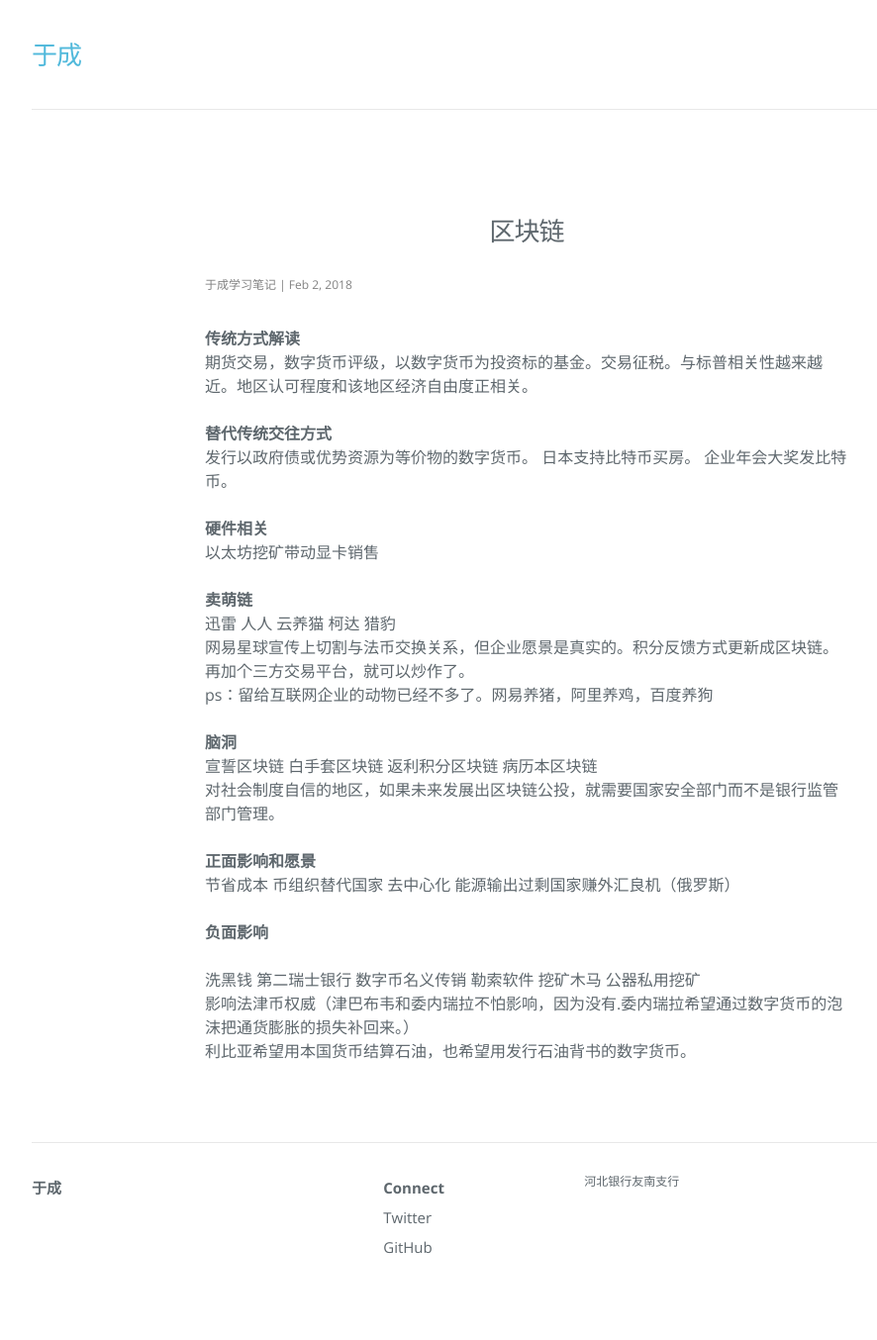
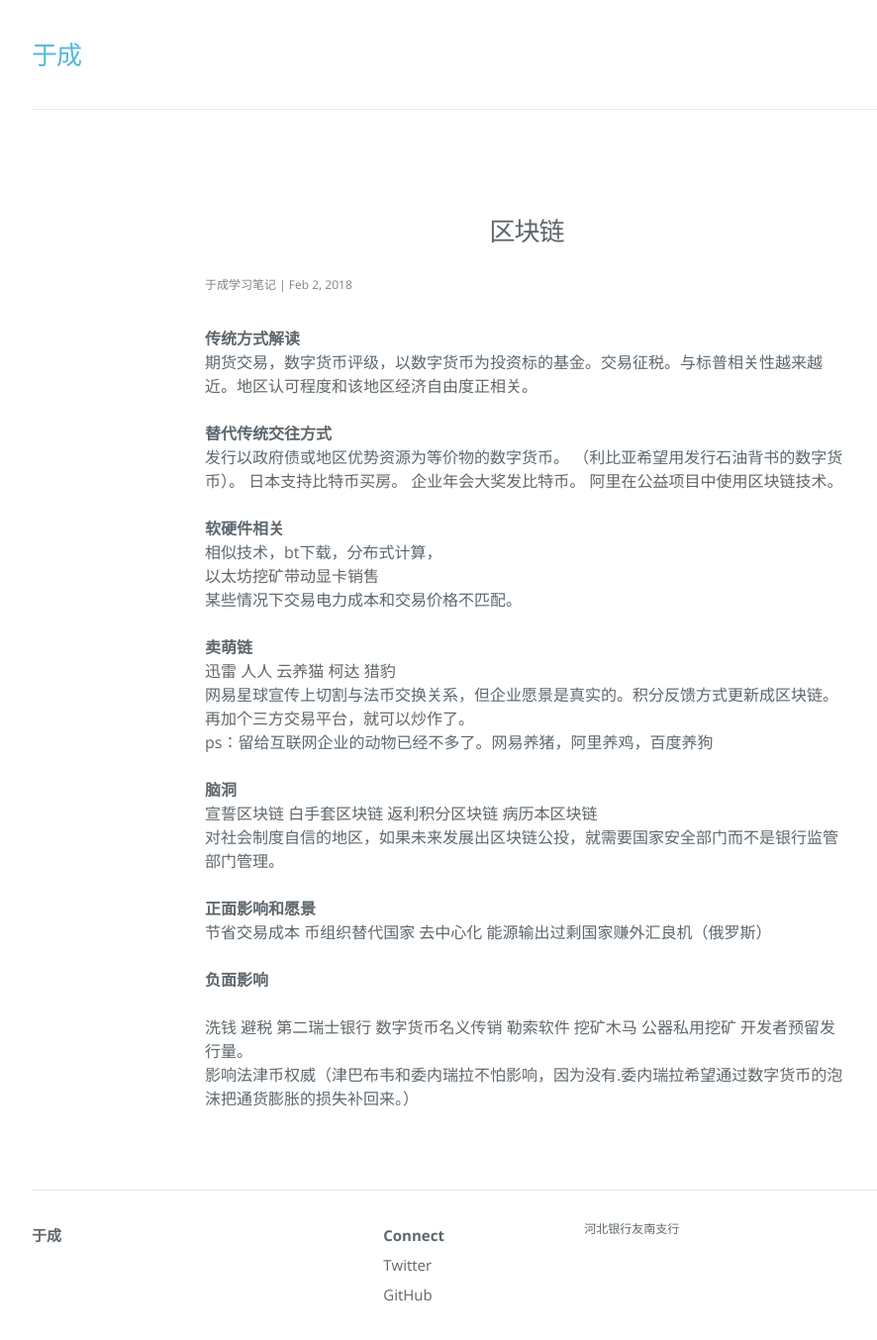
Before and after one commit to hebbank/jekyll, a Jekyll site: the page built from _posts/2018-02-02-qkl.md, in a window 1280 px wide and 1391 px high. Shown: the top 1354 px of the window at 99% size, without its empty margins (108-994 px from the left). Built offline with Jekyll 4.4.1, drawn with Linux system fonts in a browser that asks for light colours; nearby versions of some CDN libraries.

Commit message:
Update 区块链

```diff
--- a/_posts/2018-02-02-qkl.md
+++ b/_posts/2018-02-02-qkl.md
@@ -8,10 +8,13 @@ tags: ''
    期货交易，数字货币评级，以数字货币为投资标的基金。交易征税。与标普相关性越来越近。地区认可程度和该地区经济自由度正相关。
 
  **替代传统交往方式**
- 发行以政府债或优势资源为等价物的数字货币。  日本支持比特币买房。  企业年会大奖发比特币。
+ 发行以政府债或地区优势资源为等价物的数字货币。 （利比亚希望用发行石油背书的数字货币）。 日本支持比特币买房。  企业年会大奖发比特币。
+  阿里在公益项目中使用区块链技术。
 
-**硬件相关**
-  以太坊挖矿带动显卡销售
+  **软硬件相关**
+  相似技术，bt下载，分布式计算，
+   以太坊挖矿带动显卡销售
+  某些情况下交易电力成本和交易价格不匹配。
 
 **卖萌链**
    迅雷 人人 云养猫 柯达   猎豹
@@ -23,10 +26,9 @@ tags: ''
 对社会制度自信的地区，如果未来发展出区块链公投，就需要国家安全部门而不是银行监管部门管理。
 
 **正面影响和愿景**
-  节省成本  币组织替代国家  去中心化 能源输出过剩国家赚外汇良机（俄罗斯）
+  节省交易成本  币组织替代国家  去中心化 能源输出过剩国家赚外汇良机（俄罗斯）
 
 **负面影响**
 
-洗黑钱  第二瑞士银行  数字币名义传销  勒索软件  挖矿木马 公器私用挖矿
+洗钱 避税  第二瑞士银行  数字货币名义传销  勒索软件  挖矿木马 公器私用挖矿   开发者预留发行量。
 影响法津币权威（津巴布韦和委内瑞拉不怕影响，因为没有.委内瑞拉希望通过数字货币的泡沫把通货膨胀的损失补回来。）
-利比亚希望用本国货币结算石油，也希望用发行石油背书的数字货币。
```
